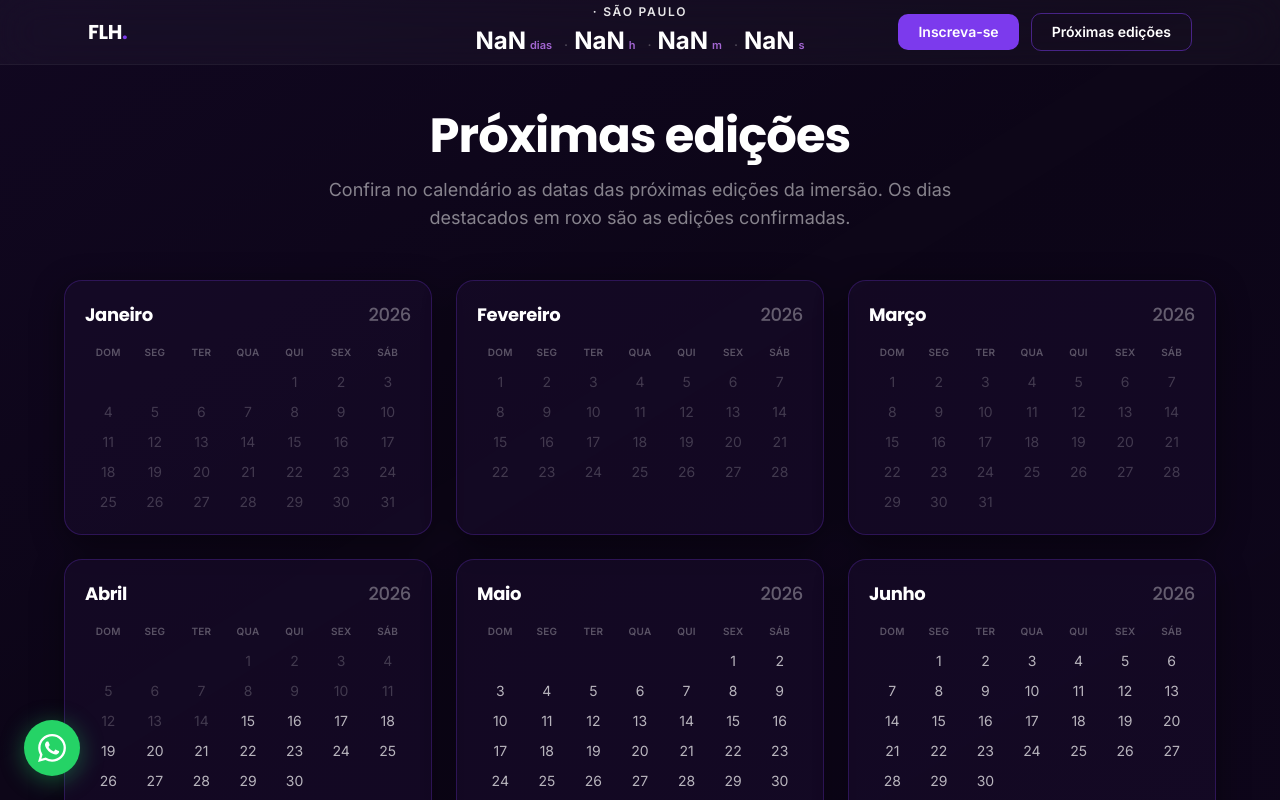
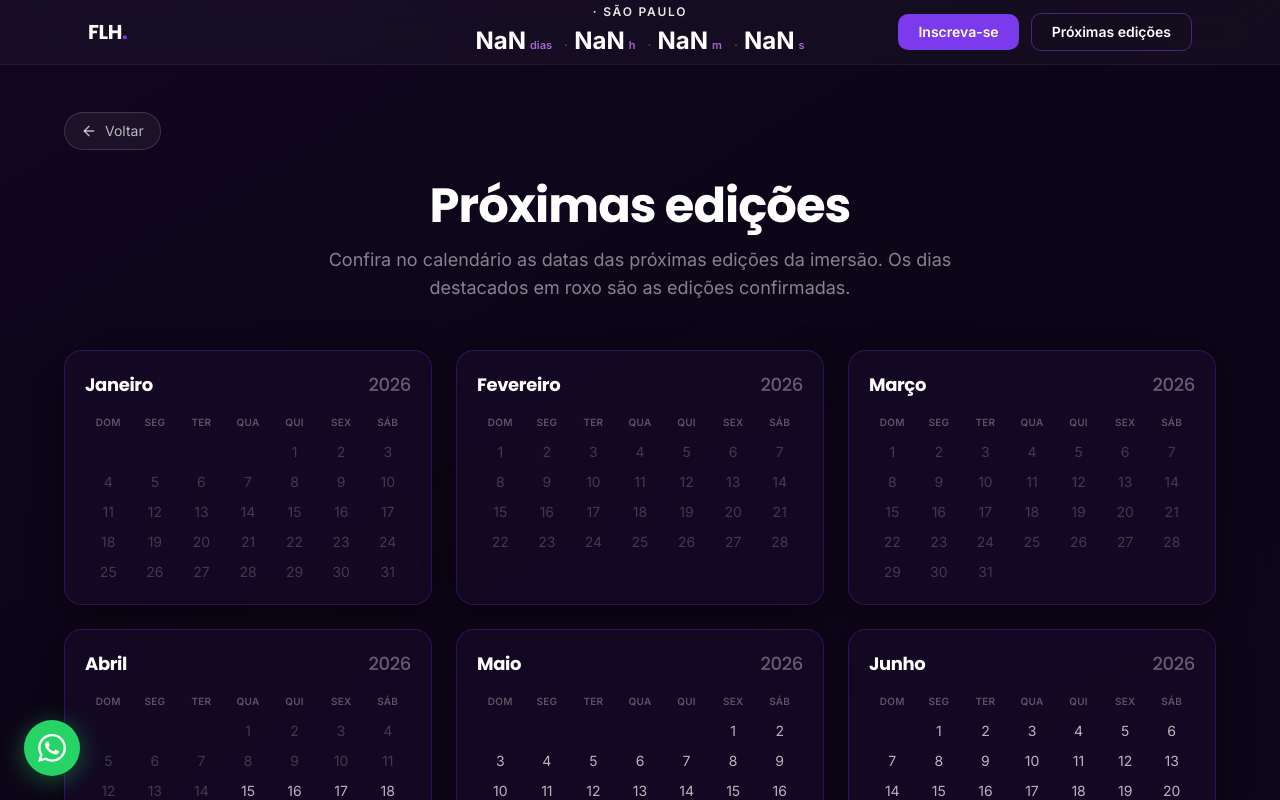
Before and after one commit to MAONEZZE/Atlaz_page, a Next.js app: page /proximas-edicoes in a window 1280 px wide. Shown: the top 800 px of the page. Built offline with nearby package versions, Linux system fonts and the light colour scheme.

Commit message:
feat: add BackButton component and integrate it into the proximas-edicoes page

```diff
--- a/app/proximas-edicoes/page.tsx
+++ b/app/proximas-edicoes/page.tsx
@@ -1,6 +1,7 @@
 import type { Metadata } from "next";
 import { Nav } from "@/components/sections/Nav";
 import { EditionsCalendar } from "@/components/sections/EditionsCalendar";
+import { BackButton } from "@/components/ui/back-button";
 
 export const metadata: Metadata = {
   title: "Próximas edições · Fator de Longo Horizonte",
@@ -13,6 +14,9 @@ export default function ProximasEdicoesPage() {
       <Nav />
       <main className="relative pt-28 pb-24 px-4">
         <div className="max-w-6xl mx-auto">
+          <div className="mb-8">
+            <BackButton />
+          </div>
           <header className="mb-12 text-center">
             <h1 className="font-heading text-3xl md:text-5xl font-bold text-white mb-4">
               Próximas edições
--- /dev/null
+++ b/components/ui/back-button.tsx
@@ -0,0 +1,20 @@
+"use client";
+
+import { useRouter } from "next/navigation";
+import { ArrowLeft } from "lucide-react";
+
+export function BackButton() {
+  const router = useRouter();
+
+  return (
+    <button
+      type="button"
+      onClick={() => router.back()}
+      aria-label="Voltar para a página anterior"
+      className="inline-flex items-center gap-2 rounded-full border border-white/15 bg-white/5 px-4 py-2 text-sm text-white/70 transition-colors hover:bg-white/10 hover:text-white"
+    >
+      <ArrowLeft className="h-4 w-4" />
+      Voltar
+    </button>
+  );
+}
```
